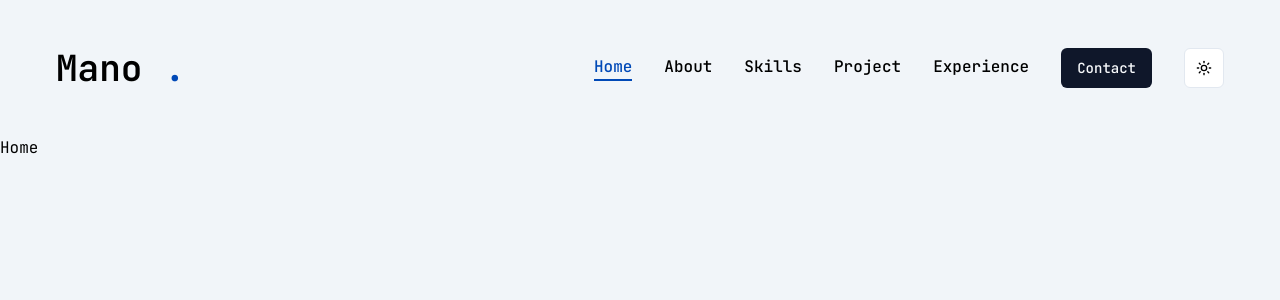
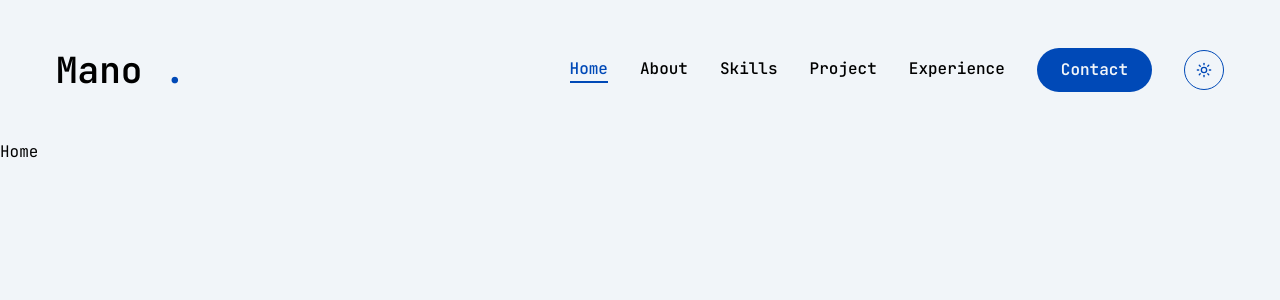
Before and after one commit to abhishekmano/abhishekmano.github.io, a Next.js app: page / in a window 1280 px wide. Shown: the top 300 px of the page. Built offline with nearby package versions, Linux system fonts and the light colour scheme.

Commit message:
Button Style changes

```diff
--- a/components/ui/button.jsx
+++ b/components/ui/button.jsx
@@ -1,28 +1,31 @@
-import * as React from "react"
-import { Slot } from "@radix-ui/react-slot"
+import * as React from "react";
+import { Slot } from "@radix-ui/react-slot";
 import { cva } from "class-variance-authority";
 
-import { cn } from "@/lib/utils"
+import { cn } from "@/lib/utils";
 
 const buttonVariants = cva(
-  "inline-flex items-center justify-center whitespace-nowrap rounded-md text-sm font-medium ring-offset-white transition-colors focus-visible:outline-none focus-visible:ring-2 focus-visible:ring-slate-950 focus-visible:ring-offset-2 disabled:pointer-events-none disabled:opacity-50 dark:ring-offset-slate-950 dark:focus-visible:ring-slate-300",
+  "inline-flex items-center justify-center whitespace-nowrap rounded-full text-base font-semibold ring-offset-white transition-colors",
   {
     variants: {
       variant: {
-        default: "bg-slate-900 text-slate-50 hover:bg-slate-900/90 dark:bg-slate-50 dark:text-slate-900 dark:hover:bg-slate-50/90",
+        default: "bg-accent text-primary hover:bg-accent-hover",
+        primary: "bg-primary text-accent",
+        outline:
+          "border border-accent bg-transaprent text-accent hover:bg-accent hover:text-primary",
+        secondary:
+          "bg-slate-100 text-slate-900 hover:bg-slate-100/80 dark:bg-slate-800 dark:text-slate-50 dark:hover:bg-slate-800/80",
+        ghost:
+          "hover:bg-slate-100 hover:text-slate-900 dark:hover:bg-slate-800 dark:hover:text-slate-50",
+        link: "text-slate-900 underline-offset-4 hover:underline dark:text-slate-50",
         destructive:
           "bg-red-500 text-slate-50 hover:bg-red-500/90 dark:bg-red-900 dark:text-slate-50 dark:hover:bg-red-900/90",
-        outline:
-          "border border-slate-200 bg-white hover:bg-slate-100 hover:text-slate-900 dark:border-slate-800 dark:bg-slate-950 dark:hover:bg-slate-800 dark:hover:text-slate-50",
-        secondary:
-          "bg-slate-100 text-slate-900 hover:bg-slate-100/80 dark:bg-slate-800 dark:text-slate-50 dark:hover:bg-slate-800/80",
-        ghost: "hover:bg-slate-100 hover:text-slate-900 dark:hover:bg-slate-800 dark:hover:text-slate-50",
-        link: "text-slate-900 underline-offset-4 hover:underline dark:text-slate-50",
       },
       size: {
-        default: "h-10 px-4 py-2",
+        default: "h-[44px] px-6",
         sm: "h-9 rounded-md px-3",
-        lg: "h-11 rounded-md px-8",
+        md: "h-[48px] px-6",
+        lg: "h-[56px] px-8 text-sm uppercase tracking-[2px]",
         icon: "h-10 w-10",
       },
     },
@@ -31,17 +34,20 @@ const buttonVariants = cva(
       size: "default",
     },
   }
-)
+);
 
-const Button = React.forwardRef(({ className, variant, size, asChild = false, ...props }, ref) => {
-  const Comp = asChild ? Slot : "button"
-  return (
-    (<Comp
-      className={cn(buttonVariants({ variant, size, className }))}
-      ref={ref}
-      {...props} />)
-  );
-})
-Button.displayName = "Button"
+const Button = React.forwardRef(
+  ({ className, variant, size, asChild = false, ...props }, ref) => {
+    const Comp = asChild ? Slot : "button";
+    return (
+      <Comp
+        className={cn(buttonVariants({ variant, size, className }))}
+        ref={ref}
+        {...props}
+      />
+    );
+  }
+);
+Button.displayName = "Button";
 
-export { Button, buttonVariants }
+export { Button, buttonVariants };
```
